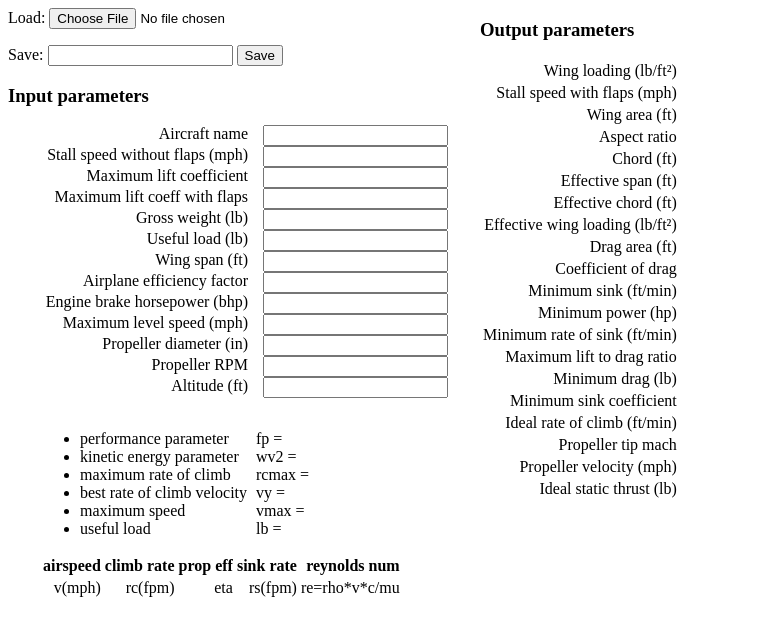
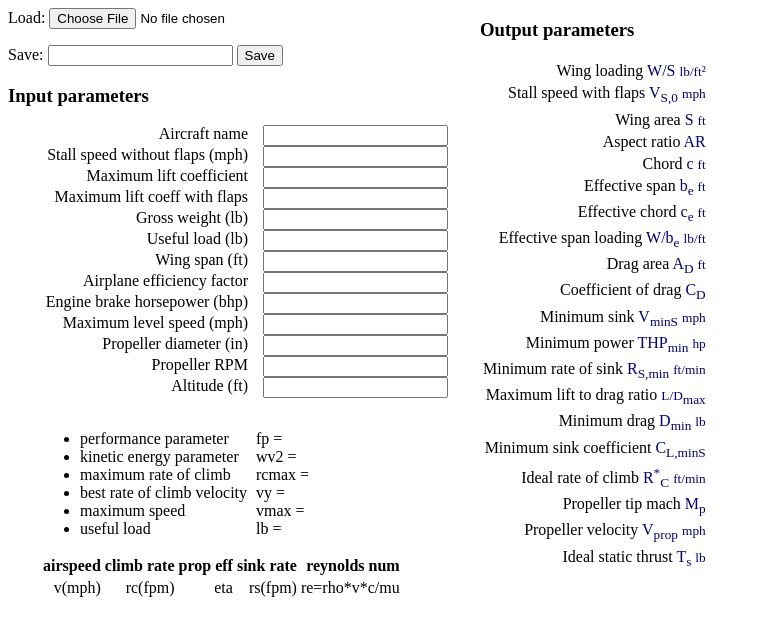
Before and after one commit to pmw57/air-perf, a plain HTML site: page index.html in a window 1280 px wide. Shown: the whole page, without its empty margins (0-761 px from the left). Drawn offline with Linux system fonts and the light colour scheme.

Commit message:
Show symbols and improve units presentation

```diff
--- a/css/style.css
+++ b/css/style.css
@@ -13,6 +13,13 @@ h3 {
 	text-align: right;
 	margin-right: 15px;
 	width: 15em;
+}
+.symbol {
+	color: navy;
+}
+.units {
+	color: navy;
+	font-size: smaller;
 }
 #summary {
 	position: absolute;
--- a/index.html
+++ b/index.html
@@ -47,26 +47,26 @@
     <div id="summary">
         <h3>Output parameters</h3>
         <table>
-            <tr><th>Wing loading (lb/ft²)</th><td id="wing_load_lb_ft">&nbsp;</td></tr>
-            <tr><th>Stall speed with flaps (mph)</th><td id="vel_stall_flaps_mph">&nbsp;</td></tr>
-            <tr><th>Wing area (ft)</th><td id="wing_area_ft">&nbsp;</td></tr>
-            <tr><th>Aspect ratio</th><td id="wing_aspect">&nbsp;</td></tr>
-            <tr><th>Chord (ft)</th><td id="wing_chord_ft">&nbsp;</td></tr>
-            <tr><th>Effective span (ft)</th><td id="wing_span_effective">&nbsp;</td></tr>
-            <tr><th>Effective chord (ft)</th><td id="wing_chord_effective">&nbsp;</td></tr>
-            <tr><th>Effective wing loading (lb/ft²)</th><td id="wing_load_effective">&nbsp;</td></tr>
-            <tr><th>Drag area (ft)</th><td id="drag_area_ft">&nbsp;</td></tr>
-            <tr><th>Coefficient of drag</th><td id="cd_drag">&nbsp;</td></tr>
-            <tr><th>Minimum sink (ft/min)</th><td id="vel_sink_min_ft">&nbsp;</td></tr>
-            <tr><th>Minimum power (hp)</th><td id="pwr_min_req_hp">&nbsp;</td></tr>
-            <tr><th>Minimum rate of sink (ft/min)</th><td id="rate_sink_min_ft">&nbsp;</td></tr>
-            <tr><th>Maximum lift to drag ratio</th><td id="ld_max">&nbsp;</td></tr>
-            <tr><th>Minimum drag (lb)</th><td id="drag_min">&nbsp;</td></tr>
-            <tr><th>Minimum sink coefficient</th><td id="cl_min_sink">&nbsp;</td></tr>
-            <tr><th>Ideal rate of climb (ft/min)</th><td id="rate_climb_ideal">&nbsp;</td></tr>
-            <tr><th>Propeller tip mach</th><td id="prop_tip_mach">&nbsp;</td></tr>
-            <tr><th>Propeller velocity (mph)</th><td id="prop_vel_ref">&nbsp;</td></tr>
-            <tr><th>Ideal static thrust (lb)</th><td id="static_thrust_ideal">&nbsp;</td></tr>
+            <tr><th>Wing loading <span class="symbol">W/S</span> <span class="units">lb/ft²</span></th><td id="wing_load_lb_ft">&nbsp;</td></tr>
+            <tr><th>Stall speed with flaps <span class="symbol">V<sub>S,0</sub></span> <span class="units">mph</span></th><td id="vel_stall_flaps_mph">&nbsp;</td></tr>
+            <tr><th>Wing area <span class="symbol">S</span> <span class="units">ft</span></th><td id="wing_area_ft">&nbsp;</td></tr>
+            <tr><th>Aspect ratio <span class="symbol">AR</span></th><td id="wing_aspect">&nbsp;</td></tr>
+            <tr><th>Chord <span class="symbol">c</span> <span class="units">ft</span></th><td id="wing_chord_ft">&nbsp;</td></tr>
+            <tr><th>Effective span <span class="symbol">b<sub>e</sub></span> <span class="units">ft</span></th><td id="wing_span_effective">&nbsp;</td></tr>
+            <tr><th>Effective chord <span class="symbol">c<sub>e</sub></span> <span class="units">ft</span></th><td id="wing_chord_effective">&nbsp;</td></tr>
+            <tr><th>Effective span loading <span class="symbol">W/b<sub>e</sub></span> <span class="units">lb/ft</span></th><td id="wing_load_effective">&nbsp;</td></tr>
+            <tr><th>Drag area <span class="symbol">A<sub>D</sub></span> <span class="units">ft</span></th><td id="drag_area_ft">&nbsp;</td></tr>
+            <tr><th>Coefficient of drag <span class="symbol">C<sub>D</sub></span> </th><td id="cd_drag">&nbsp;</td></tr>
+            <tr><th>Minimum sink <span class="symbol">V<sub>minS</sub></span> <span class="units">mph</span></th><td id="vel_sink_min_ft">&nbsp;</td></tr>
+            <tr><th>Minimum power <span class="symbol">THP<sub>min</sub></span> <span class="units">hp</span></th><td id="pwr_min_req_hp">&nbsp;</td></tr>
+            <tr><th>Minimum rate of sink <span class="symbol">R<sub>S,min</span> <span class="units">ft/min</span></th><td id="rate_sink_min_ft">&nbsp;</td></tr>
+            <tr><th>Maximum lift to drag ratio <span class="symbol"><span class="units">L/D</span><sub>max</sub></span></th><td id="ld_max">&nbsp;</td></tr>
+            <tr><th>Minimum drag <span class="symbol">D<sub>min</sub></span> <span class="units">lb</span></th><td id="drag_min">&nbsp;</td></tr>
+            <tr><th>Minimum sink coefficient <span class="symbol">C<sub>L,minS</sub></span></th><td id="cl_min_sink">&nbsp;</td></tr>
+            <tr><th>Ideal rate of climb <span class="symbol">R<sup>*</sup><sub>C</sub></span> <span class="units">ft/min</span></th><td id="rate_climb_ideal">&nbsp;</td></tr>
+            <tr><th>Propeller tip mach <span class="symbol">M<sub>p</sub></span></th><td id="prop_tip_mach">&nbsp;</td></tr>
+            <tr><th>Propeller velocity <span class="symbol">V<sub>prop</sub></span> <span class="units">mph</span></th><td id="prop_vel_ref">&nbsp;</td></tr>
+            <tr><th>Ideal static thrust <span class="symbol">T<sub>s</sub></span> <span class="units">lb</span></th><td id="static_thrust_ideal">&nbsp;</td></tr>
         </table>
     </div>
 </div>
```
